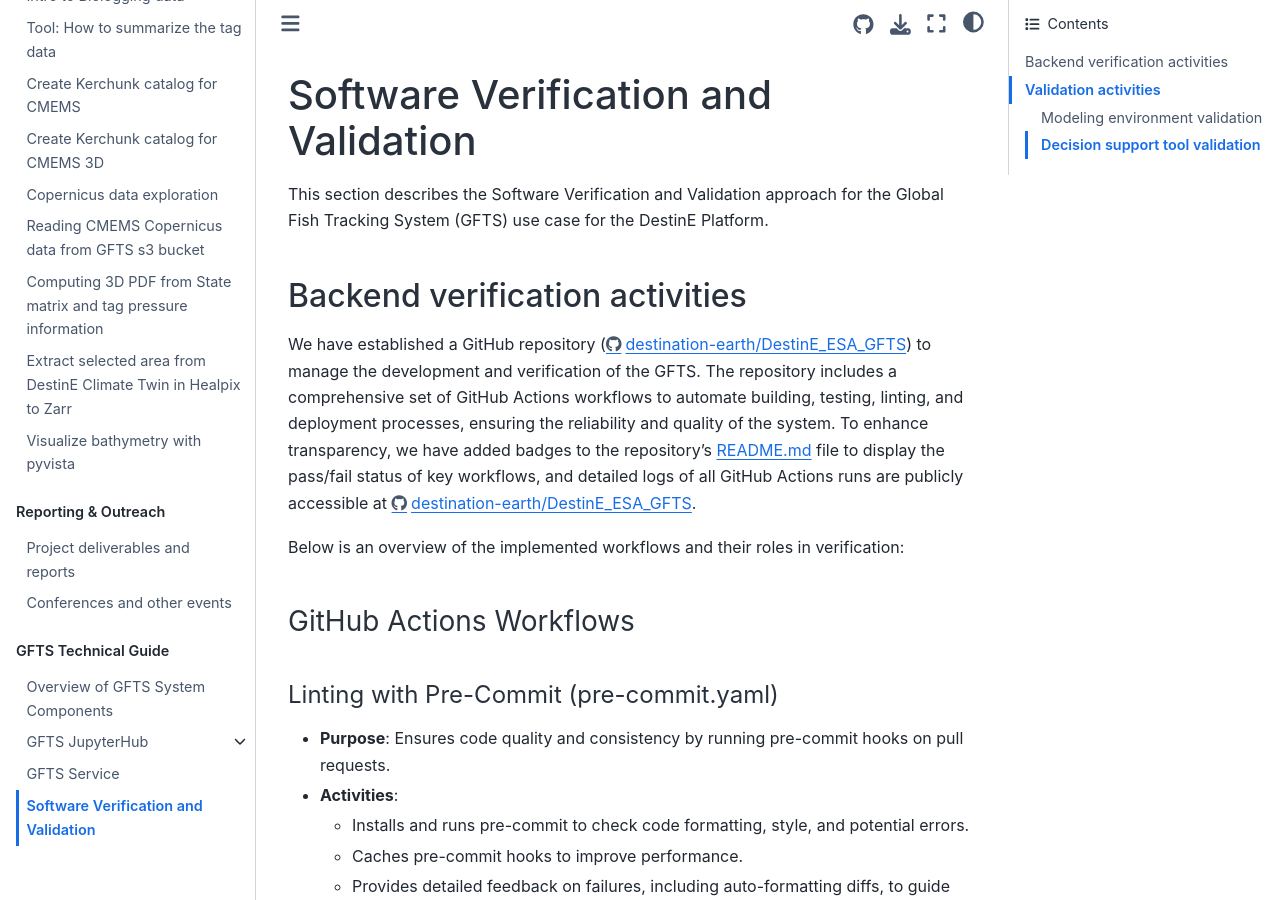
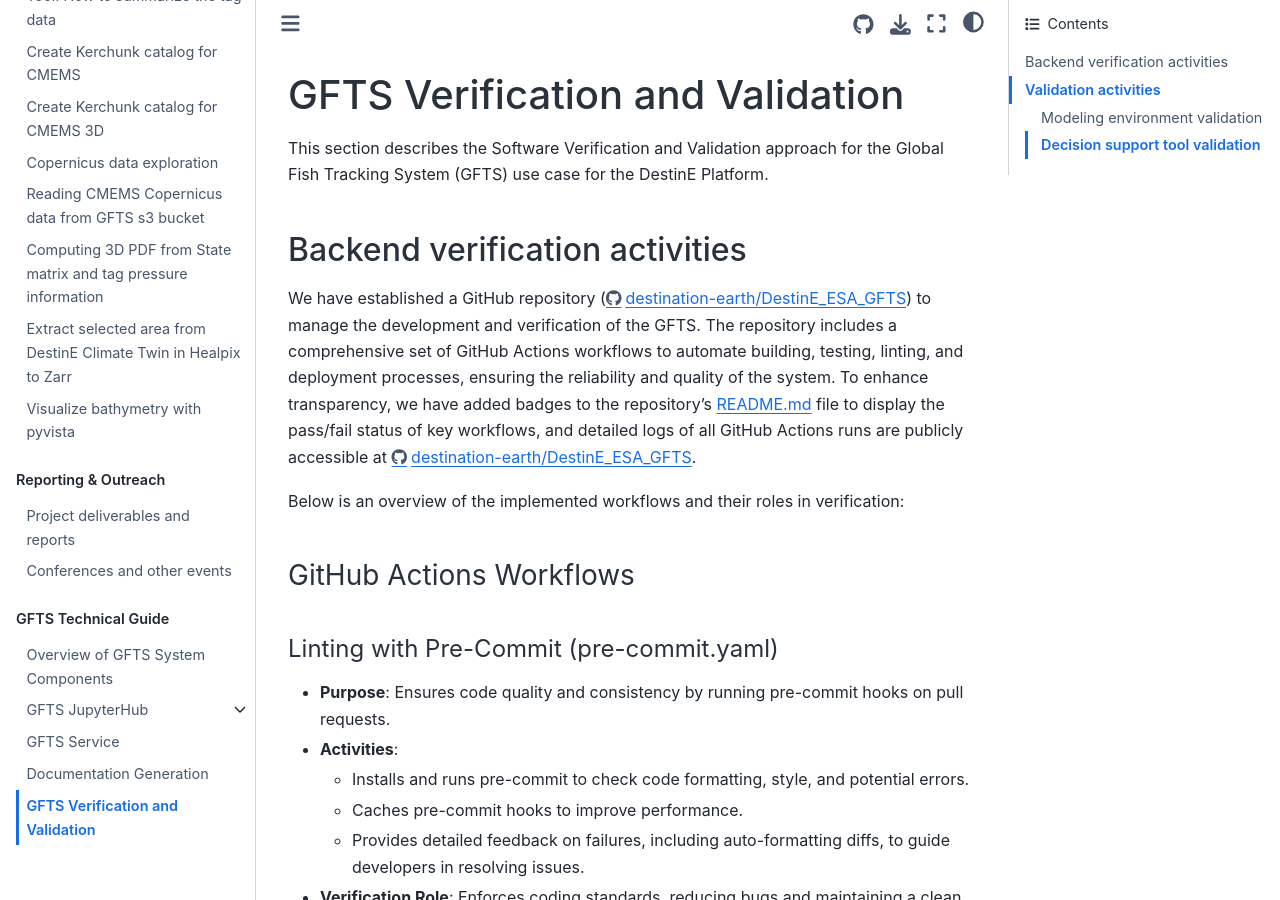
Before and after one commit to destination-earth/DestinE_ESA_GFTS, a Jupyter Book: the page built from docs/system/gfts_github_actions.md, in a window 1280 px wide and 900 px high. Built offline with Jupyter Book 1.0.4 settings and Sphinx 7.4.7 and the Sphinx Book theme 1.1.4, drawn with Linux system fonts in a browser that asks for light colours; pages that are not in the unit, such as notebooks, are missing from menus; comment, search, counter and statistics services are not loaded; some of the changed text lies outside the part shown.

Commit message:
change title

```diff
--- a/docs/_toc.yml
+++ b/docs/_toc.yml
@@ -64,4 +64,5 @@ parts:
         sections:
           - file: system/admin_hub
       - file: system/gfts_service
+      - file: system/admin_doc
       - file: system/gfts_github_actions
--- a/docs/system/gfts_github_actions.md
+++ b/docs/system/gfts_github_actions.md
@@ -1,4 +1,4 @@
-# Software Verification and Validation
+# GFTS Verification and Validation
 
 This section describes the Software Verification and Validation approach for the Global Fish Tracking System (GFTS) use case for the DestinE Platform.
 
```
